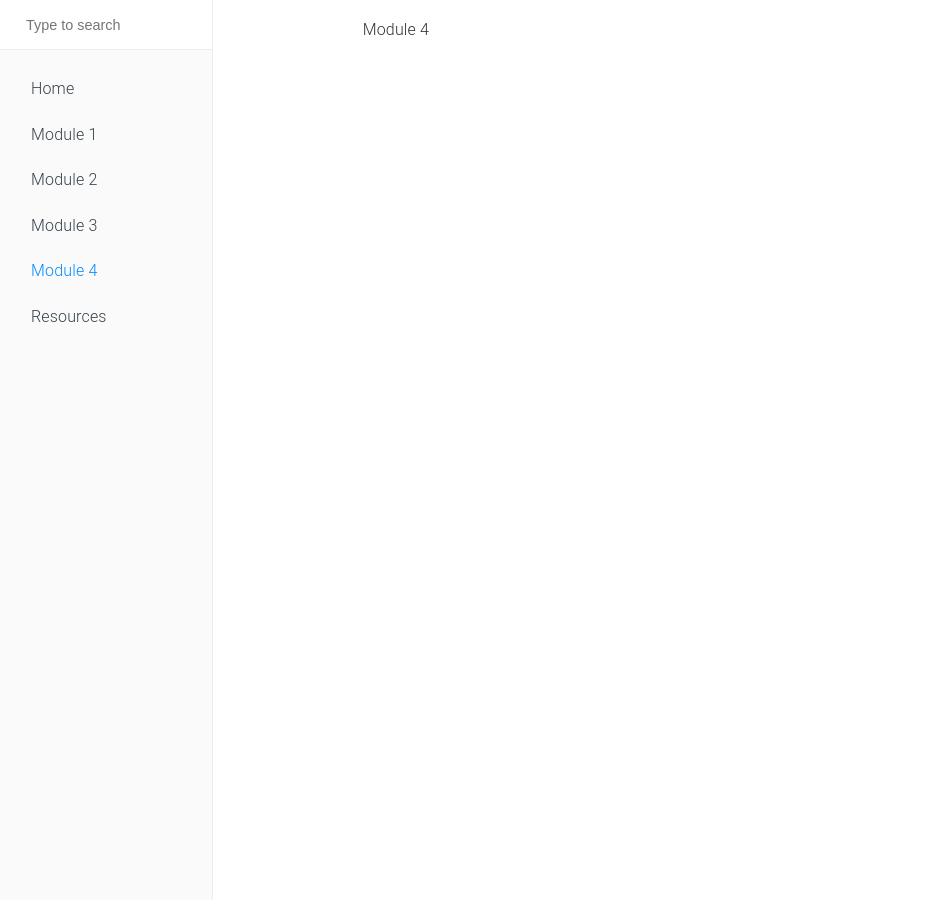
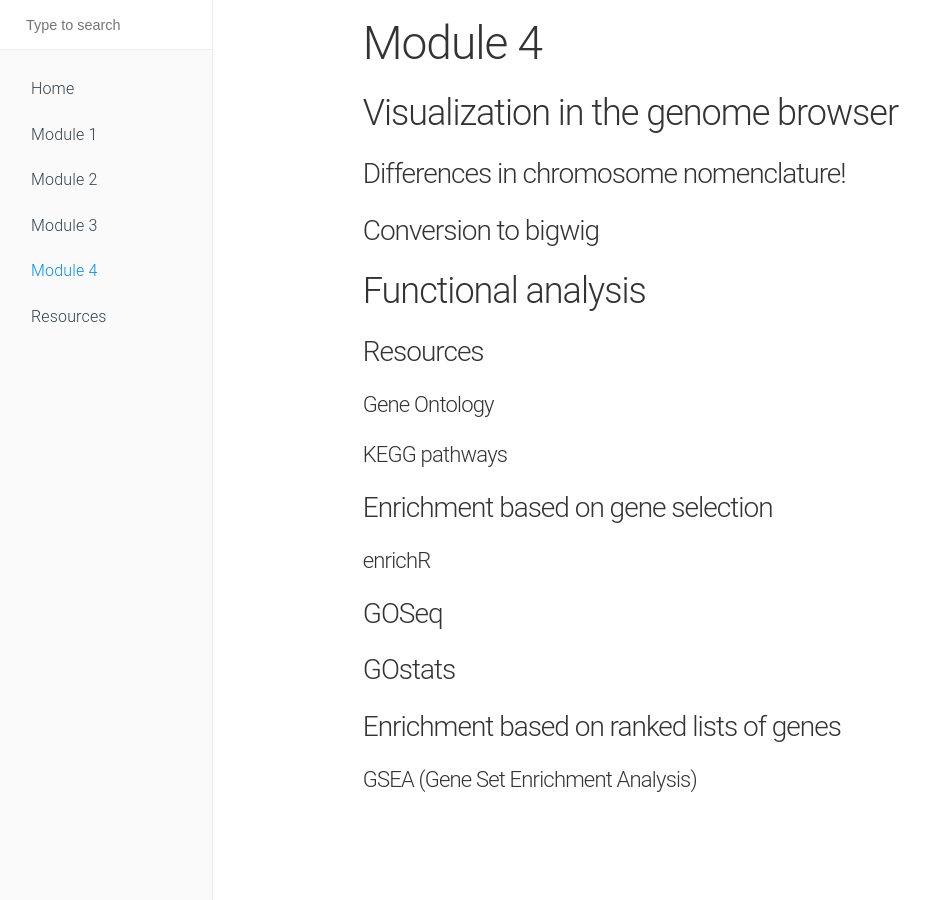
Before and after one commit to biocorecrg/RNAseq_course_2019, a Jekyll site: the page built from docs/module4.md, in a window 1280 px wide. Shown: the whole page, without its empty margins (0-933 px from the left). Built offline with Jekyll 4.4.1, drawn with Linux system fonts in a browser that asks for light colours.

Commit message:
update module 3 and 4

```diff
--- a/docs/module4.md
+++ b/docs/module4.md
@@ -4,4 +4,30 @@ title: Module 4
 navigation: 5
 ---
 
-Module 4
+# Module 4
+
+## Visualization in the genome browser
+
+### Differences in chromosome nomenclature!
+
+### Conversion to bigwig
+
+## Functional analysis
+
+### Resources
+
+#### Gene Ontology
+
+#### KEGG pathways
+
+### Enrichment based on gene selection
+
+#### enrichR
+
+### GOSeq
+
+### GOstats
+
+### Enrichment based on ranked lists of genes
+
+#### GSEA (Gene Set Enrichment Analysis)
```
Also changed, not shown: docs/module3.md (+19 -1 lines).
